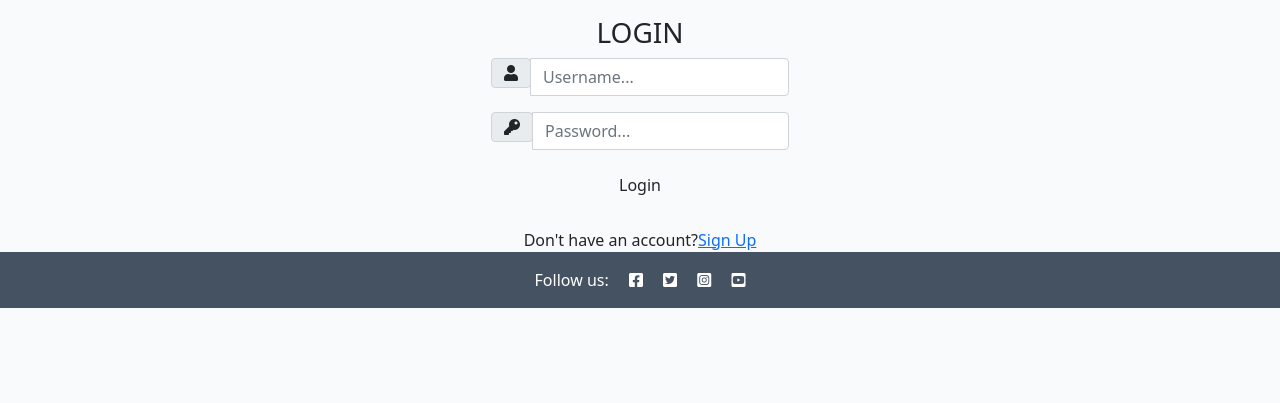
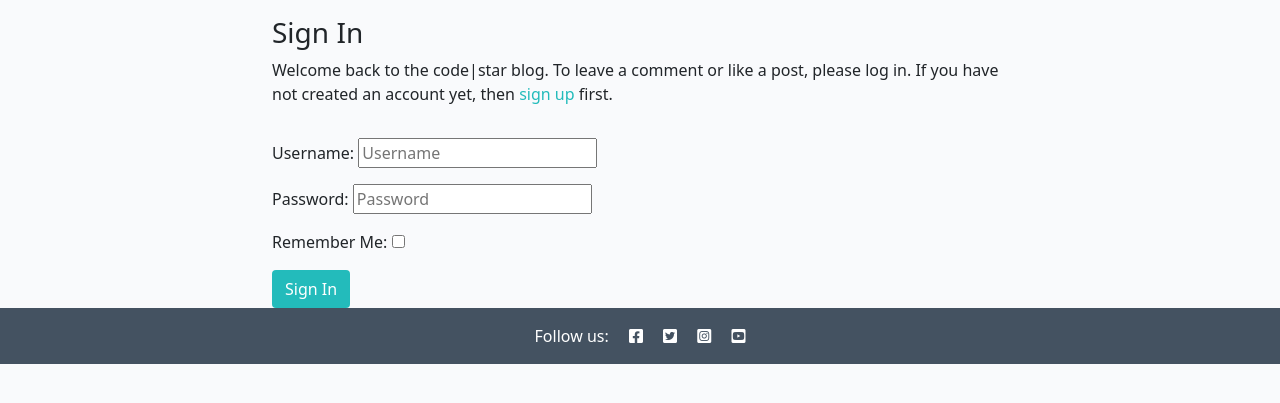
Before and after one commit to FabrizioAdi/Robinson-Trailers-and-Cranes, a Django app: page /accounts/login/ in a window 1280 px wide. Shown: the part 56-459 px from the top of the page. Run offline with Django 3.2, Linux system fonts and the light colour scheme; parts of the project's set-up code (start-up, migrations or seed data) failed here and were passed over; some libraries are stand-ins or nearby versions.

Commit message:
Add templates to login file

```diff
--- a/templates/templates/account/login.html
+++ b/templates/templates/account/login.html
@@ -6,49 +6,27 @@
 {% block head_title %}{% trans "Sign In" %}{% endblock %}
 
 {% block content %}
-<body>
-  <div class="container h-100">
-    <div class="user">
+<div class="container">
+	<div class="row">
 	  <div class="col-md-8 mt-3 offset-md-2">
-        <div class="d-flex justify-content-center">
-          <h3 id="form-title">LOGIN</h3>
+		<h3>{% trans "Sign In" %}</h3>
+
+		<p>{% blocktrans %}Welcome back to the code|star blog. To leave a comment or like a post, please log in. If you
+		  have not created an account yet, then <a class="link" href="{{ signup_url }}">sign up</a>
+		  first.{% endblocktrans %}</p>
 	  </div>
-
-          <div class="d-flex justify-content-center form_container">
-
+	</div>
+	<div class="row">
+	  <div class="col-md-8 mt-3 offset-md-2">
 		<form class="login" method="POST" action="{% url 'account_login' %}">
 		  {% csrf_token %}
-          <div class="input-group mb-3">
-            <div class="input-group-append">
-              <span class="input-group-text"><i class="fas fa-user"></i></span>
-            </div>
-            <input type="text" name="username" placeholder="Username..." class="form-control">
-						</div>
-
-						<div class="input-group mb-2">
-							<div class="input-group-append">
-								<span class="input-group-text"><i class="fas fa-key"></i></span>
-							</div>
-
-								<input type="password" name="password" placeholder="Password..." class="form-control" >
-						</div>
-
-							<div class="d-flex justify-content-center mt-3 login_container">
-				 				<input class="btn login_btn" type="submit" value="Login">
-				   			</div>
+		  {{ form.as_p }}
+		  {% if redirect_field_value %}
+		  <input type="hidden" name="{{ redirect_field_name }}" value="{{ redirect_field_value }}" />
+		  {% endif %}
+		  <button class="btn btn-signup right" type="submit">{% trans "Sign In" %}</button>
 		</form>
-				</div>
-        {% for message in messages %}
-					<p id="messages">{{message}}</p>
-				{% endfor %}
-
-				<div class="mt-4">
-					<div class="d-flex justify-content-center links">
-						Don't have an account? <a href="{% url 'register' %}" class="ml-2">Sign Up</a>
 	  </div>
 	</div>
   </div>
-		</div>
-	</div>
-</body>
   {% endblock %}
```
Lines whose indentation alone changed are shown as unchanged.
